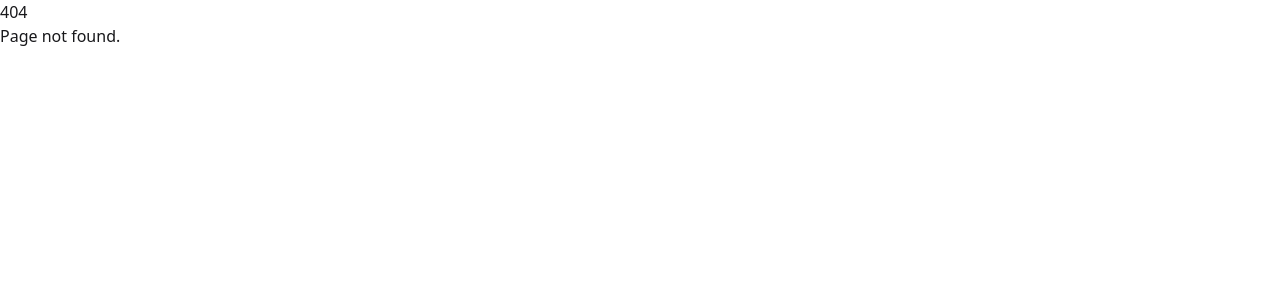
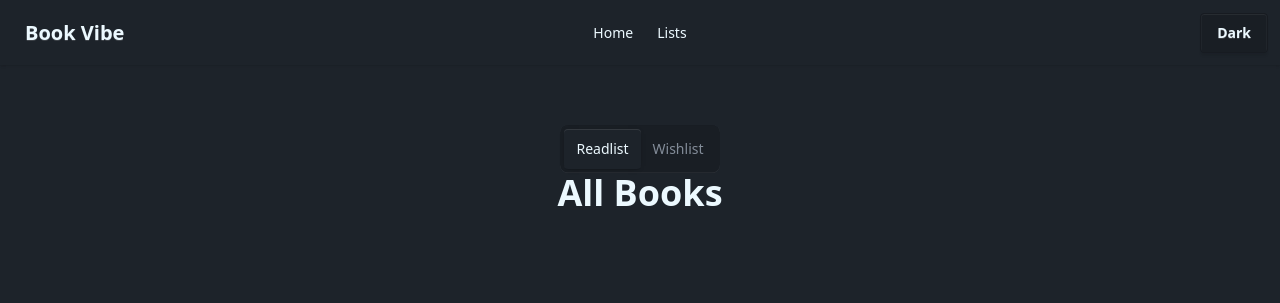
Before and after one commit to mahadyhassanutsho/book-vibe, a React (Vite) app: page /lists in a window 1280 px wide. Before the commit this address had no page. Shown: the top 303 px of the page. Built offline with nearby package versions, Linux system fonts and the light colour scheme.

Commit message:
added tabs for read and wish list

```diff
--- a/package.json
+++ b/package.json
@@ -15,6 +15,7 @@
     "react": "^19.1.1",
     "react-dom": "^19.1.1",
     "react-router": "^7.9.3",
+    "react-tabs": "^6.1.0",
     "react-toastify": "^11.0.5",
     "tailwindcss": "^4.1.14"
   },
--- a/src/components/header/Navbar.jsx
+++ b/src/components/header/Navbar.jsx
@@ -9,7 +9,7 @@ const links = (
       <NavLink to="/">Home</NavLink>
     </li>
     <li>
-      <NavLink to="/about">About</NavLink>
+      <NavLink to="/lists">Lists</NavLink>
     </li>
   </>
 );
--- a/src/contexts/localStorage/LocalStorageContextProvider.jsx
+++ b/src/contexts/localStorage/LocalStorageContextProvider.jsx
@@ -9,8 +9,6 @@ const initialState = {
   readlist: JSON.parse(localStorage.getItem("readlist")) || [],
   wishlist: JSON.parse(localStorage.getItem("wishlist")) || [],
 };
-
-console.log(initialState);
 
 const reducer = (state, action) => {
   switch (action.type) {
--- a/src/main.jsx
+++ b/src/main.jsx
@@ -1,7 +1,13 @@
 import { StrictMode } from "react";
 import { createRoot } from "react-dom/client";
 import { RouterProvider } from "react-router";
+
 import "react-toastify/dist/ReactToastify.css";
+
+/*
+// NOTE: DaisyUI will handle the styling
+import "react-tabs/style/react-tabs.css";
+*/
 
 import "./index.css";
 import router from "./routes/router";
--- /dev/null
+++ b/src/pages/book/Lists.jsx
@@ -0,0 +1,33 @@
+import { useLoaderData } from "react-router";
+import { Tab, Tabs, TabList, TabPanel } from "react-tabs";
+
+import useLocalStorage from "../../contexts/localStorage/useLocalStorage";
+import BookGrid from "../../components/book/BookGrid";
+
+export default function Lists() {
+  const { readlist: readlistIds, wishlist: wishlistIds } = useLocalStorage();
+  const books = useLoaderData();
+
+  const readlist = books.filter((book) => readlistIds.includes(book.id));
+  const wishlist = books.filter((book) => wishlistIds.includes(book.id));
+
+  return (
+    <Tabs>
+      <TabList className="tabs tabs-box w-fit mx-auto">
+        <Tab className="tab" selectedClassName="tab-active">
+          Readlist
+        </Tab>
+        <Tab className="tab" selectedClassName="tab-active">
+          Wishlist
+        </Tab>
+      </TabList>
+
+      <TabPanel>
+        <BookGrid books={readlist} />
+      </TabPanel>
+      <TabPanel>
+        <BookGrid books={wishlist} />
+      </TabPanel>
+    </Tabs>
+  );
+}
--- a/src/routes/router.jsx
+++ b/src/routes/router.jsx
@@ -4,6 +4,7 @@ import Root from "../pages/root/Root";
 import Home from "../pages/home/Home";
 import NotFound from "../pages/errors/NotFound";
 import Book from "../pages/book/Book";
+import Lists from "../pages/book/Lists";
 
 const router = createBrowserRouter([
   {
@@ -17,6 +18,11 @@ const router = createBrowserRouter([
         Component: Home,
       },
       {
+        path: "/lists",
+        loader: () => fetch("/books.json").then((res) => res.json()),
+        Component: Lists,
+      },
+      {
         path: "/book/:id",
         loader: () => fetch("/books.json").then((res) => res.json()),
         Component: Book,
```
Also changed, not shown: 1 other file (tests, documents, lock files or other folders).
